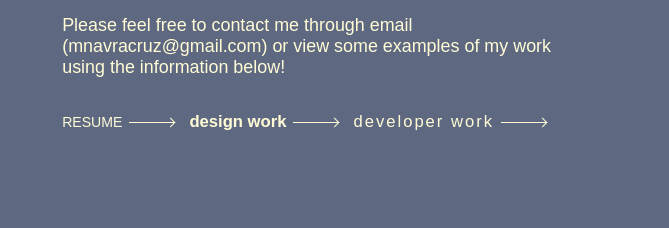
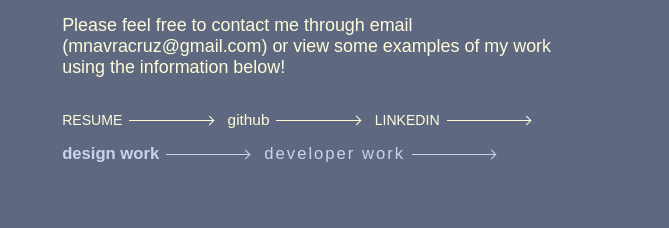
Before and after one commit to mnav0/old-portfolio, a React app: page /about in a window 1280 px wide. Shown: the part 440-668 px from the top of the page, 611-1280 px from the left. Built offline with nearby package versions, Linux system fonts and the light colour scheme; a web font is replaced by a local one.

Commit message:
about changes and configuring fonts

```diff
--- a/src/components/ArtsHover/styles.css
+++ b/src/components/ArtsHover/styles.css
@@ -1,4 +1,5 @@
 .arts-hover {
+    font-family: 'fira-sans', sans-serif;
     font-weight: 400;
     color: var(--light-yellow);
     display: inline-block;
--- a/src/components/DesignHover/styles.css
+++ b/src/components/DesignHover/styles.css
@@ -1,5 +1,6 @@
 .design-hover {
     font-weight: 900;
+    font-family: 'fira-sans', sans-serif;
     color: var(--light-yellow);
     display: inline-block;
     cursor: pointer;
--- a/src/components/DevelopHover/styles.css
+++ b/src/components/DevelopHover/styles.css
@@ -1,4 +1,5 @@
 .develop-hover {
+    font-family: 'fira-sans', sans-serif;
     font-weight: 500;
     color: var(--light-yellow);
     display: inline-block;
--- a/src/index.css
+++ b/src/index.css
@@ -11,3 +11,7 @@ body {
   -webkit-font-smoothing: antialiased;
   -moz-osx-font-smoothing: grayscale;
 }
+/* @font-face {
+  font-family: 'Fira Sans', sans-serif;
+  src: local('Fira Sans'), url('firasans.woff'), format('woff');
+} */
--- a/src/pages/About/index.js
+++ b/src/pages/About/index.js
@@ -31,6 +31,20 @@ const About = () => {
                     <div className="arrow"></div>
                 </div>
                 </a>
+                <a href="https://github.com/mnav0" target="_blank" rel="noopener noreferrer">
+                <div className="github-button">
+                    <p>github</p>
+                    <div className="line"></div>
+                    <div className="arrow"></div>
+                </div>
+                </a>
+                <a href="https://www.linkedin.com/in/mnavracruz/" target="_blank" rel="noopener noreferrer">
+                <div className="linkedin-button">
+                    <p>LINKEDIN</p>
+                    <div className="line"></div>
+                    <div className="arrow"></div>
+                </div>
+                </a>
                 <NavLink to="/design">
                     <div className="design-button">
                         <p>design work</p>
@@ -45,6 +59,7 @@ const About = () => {
                         <div className="arrow"></div>
                     </div>
                 </NavLink>
+
             </div>
         </div>
 
--- a/src/pages/About/styles.css
+++ b/src/pages/About/styles.css
@@ -53,7 +53,7 @@
     top: 45px;
     left: 50px;
 }
-.resume-button p {
+.resume-button p, .linkedin-button p {
     font-size: 1.1vw;
     font-weight: 500;
     display: inline-block;
@@ -61,7 +61,7 @@
 .about-text .line {
     border: solid var(--light-yellow);
     border-width: 0px 0 0.5px 0;
-    width: 45px;
+    width: 6.5vw;
     display: inline-block;
     position: relative;
     bottom: 4px;
@@ -83,13 +83,29 @@
     font-size: 1.3vw;
     font-weight: 900;
     display: inline-block;
+    color: var(--light-blue);
+    margin-top: 0px;
 }
 .develop-button p {
     font-size: 1.3vw;
     font-weight: 500;
     letter-spacing: 0.12em;
     display: inline-block;
+    color: var(--light-blue);
+    margin-top: 0px;
 }
-.design-button, .develop-button, .resume-button {
+.github-button p {
+    font-size: 1.2vw;
+    font-weight: 400;
     display: inline-block;
 }
+.design-button, .develop-button, .resume-button, .github-button, .linkedin-button {
+    display: inline-block;
+}
+.design-button .line, .develop-button .line, .design-button .arrow, .develop-button .arrow {
+    border-color: var(--light-blue) !important;
+}
+.design-button p:hover, .develop-button p:hover {
+    color: var(--light-yellow) !important;
+    transition: 0.2s color ease-in-out;
+}
--- a/src/pages/Home/index.js
+++ b/src/pages/Home/index.js
@@ -31,7 +31,7 @@ function Home() {
     }
 
     return (
-        <div>
+        <div className="home">
             <div className="circles">
                 <img src={drawing} alt="Portrait drawing" className={hoverDesign || hoverDevelop || hoverArts ? "profile-drawing hide" : "profile-drawing"}/>
                 <img src={pinkCircle} alt="Pink circle" className={hoverDesign || hoverArts ? "pink-circle hide" : "pink-circle"}/>
--- a/src/pages/Home/styles.css
+++ b/src/pages/Home/styles.css
@@ -12,7 +12,8 @@
     display: inline-block;
     margin-top: 0px;
     margin-bottom: 0px;
-    font-family: 'Fira Sans Thin', sans-serif;
+    font-family: 'fira-sans-2', sans-serif;
+    font-weight: 400;
     margin-right: 1.2%;
  }
 .intro-hover-design {
@@ -80,7 +81,7 @@
         left: 28.7875%;
         margin-top: 18%;
     }
-    .circles {
+    .home .circles {
         width: 20.375%;
         left: 6.85%;
     }
@@ -97,7 +98,7 @@
     }
   }
   @media only screen and (max-width: 634px) {
-    .circles {
+    .home .circles {
         display: none;
     }
     .intro-statement {
```
